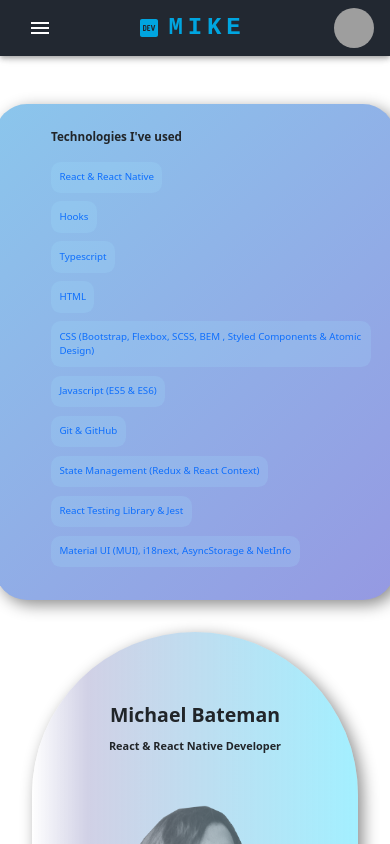
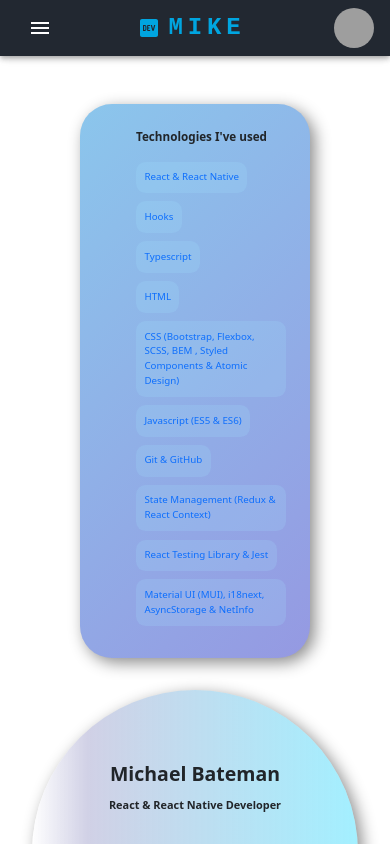
Before and after one commit to MikeNotu/front-portfolio, a React (Create React App) app: page / in a window 390 px wide. Shown: the top 844 px of the page. Built offline with nearby package versions, Linux system fonts and the light colour scheme; grey boxes are pictures that could not be loaded.

Commit message:
Responsive Fixes

```diff
--- a/src/components/Technologies.tsx
+++ b/src/components/Technologies.tsx
@@ -60,6 +60,7 @@
         {DATA.map((data) => {
           return (
             <Link
+              key={data.name}
               style={{
                 textDecoration: "none",
                 display: "flex",
--- a/src/styles/Jumbotron.scss
+++ b/src/styles/Jumbotron.scss
@@ -78,7 +78,6 @@
   .jumbotron__description--icons {
     font-size: 3.5vw;
     margin-right: 0.5em;
-    padding-bottom: 0.5em;
   }
 }
 
--- a/src/styles/Technologies.scss
+++ b/src/styles/Technologies.scss
@@ -1,13 +1,11 @@
 .technologies {
-  margin-left: 2em;
-  margin-right: 2em;
+  margin-left: 5em;
+  margin-right: 5em;
   display: flex;
   background-color: #8bc6ec;
   background-image: linear-gradient(135deg, #8bc6ec 0%, #9599e2 100%);
 
-  width: 25em;
   border-radius: 2em 2em 2em 2em;
-  margin-right: 2em;
   box-shadow: 2em 2em 2em 2em;
   z-index: 1;
   box-shadow: 0.3em 0.3em 1em rgb(140, 140, 140);
```
